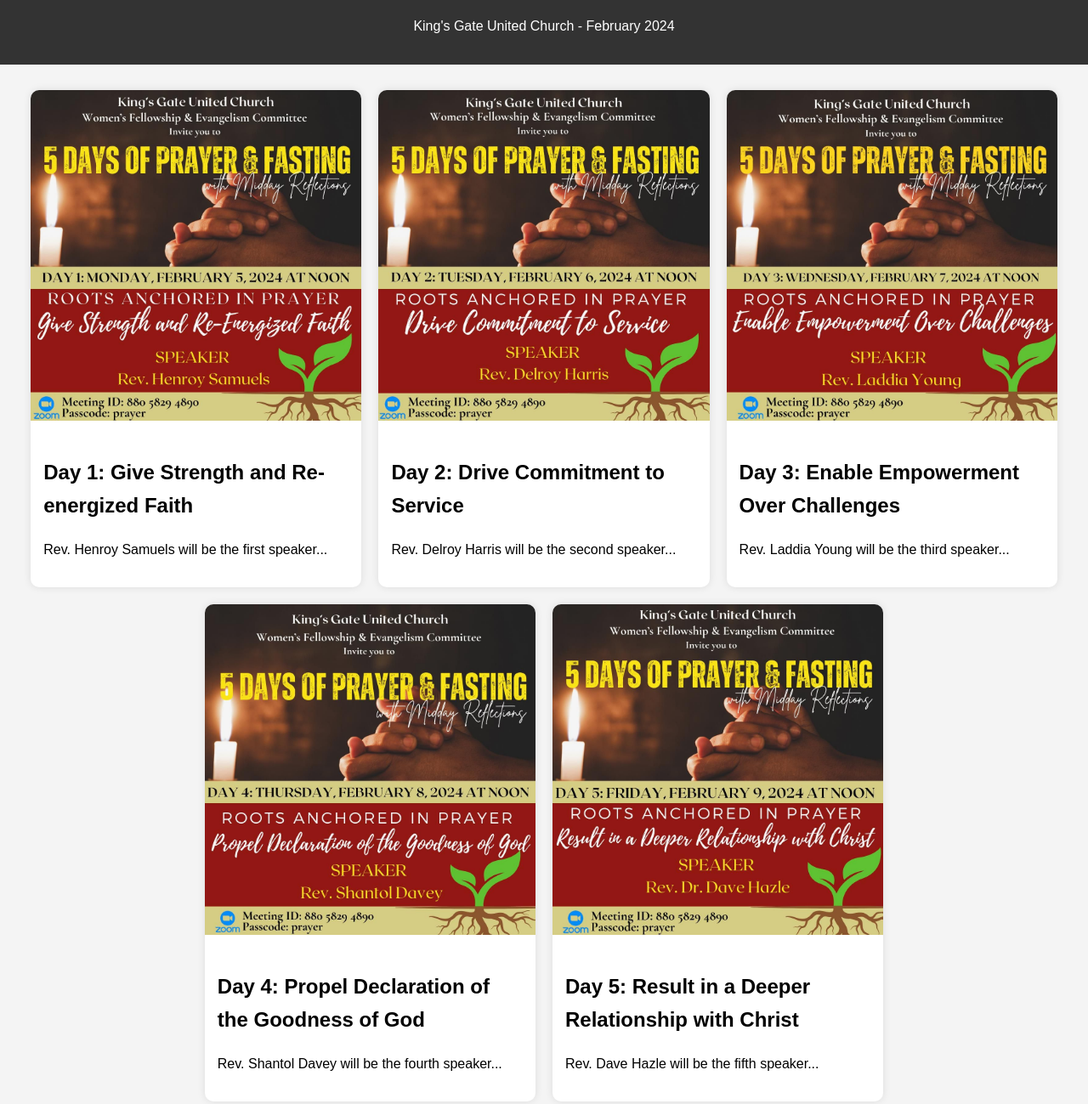
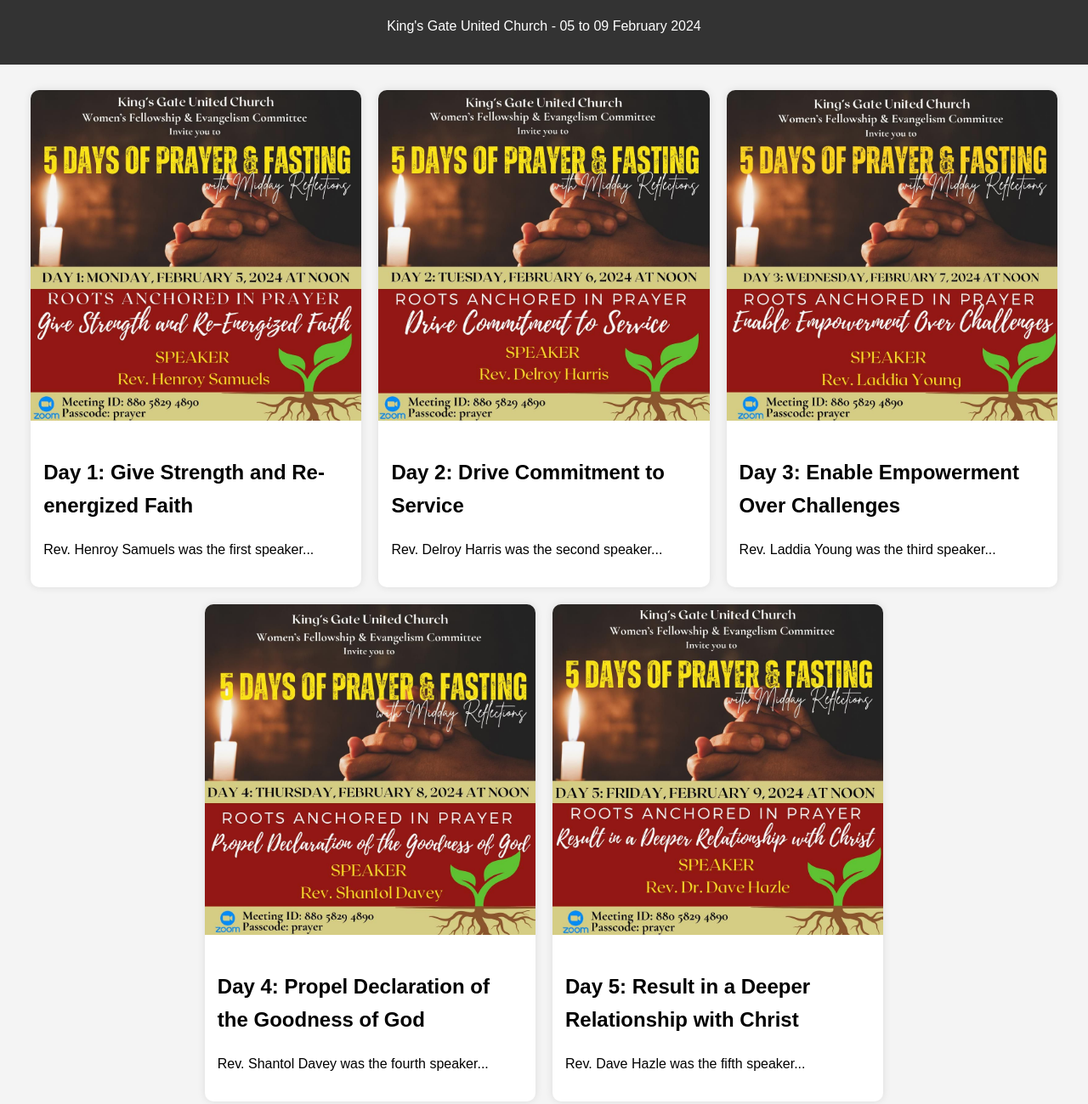
Before and after one commit to gladstone28/KGUC-5-DAYS-PRAYER-FASTING, a plain HTML site: page index.html in a window 1280 px wide. Shown: the part 92-1391 px from the top of the page at 85% size. Drawn offline with Linux system fonts and the light colour scheme.

Commit message:
changed text to was in index.html

```diff
--- a/index.html
+++ b/index.html
@@ -11,7 +11,7 @@
 <body>
     <header>
         <h1>5 Days of Prayer & Fasting</h1>
-        <p>King's Gate United Church - February 2024</p>
+        <p>King's Gate United Church - 05 to 09 February 2024</p>
     </header>
 
     <div class="card-container">
@@ -20,35 +20,35 @@
             <img src="images\day1.jpeg" alt="Day 1">
             <div class="card-content">
                 <h2>Day 1: Give Strength and Re-energized Faith</h2>
-                <p>Rev. Henroy Samuels will be the first speaker...</p>
+                <p>Rev. Henroy Samuels was the first speaker...</p>
             </div>
         </div>
         <div class="card">
             <img src="images\day2.jpeg" alt="Day 1">
             <div class="card-content">
                 <h2>Day 2: Drive Commitment to Service</h2>
-                <p>Rev. Delroy Harris will be the second speaker...</p>
+                <p>Rev. Delroy Harris was the second speaker...</p>
             </div>
         </div>
         <div class="card">
             <img src="images\day3.jpeg" alt="Day 1">
             <div class="card-content">
                 <h2>Day 3: Enable Empowerment Over Challenges</h2>
-                <p>Rev. Laddia Young will be the third speaker...</p>
+                <p>Rev. Laddia Young was the third speaker...</p>
             </div>
         </div>
         <div class="card">
             <img src="images\day4.jpeg" alt="Day 1">
             <div class="card-content">
                 <h2>Day 4: Propel Declaration of the Goodness of God</h2>
-                <p>Rev. Shantol Davey will be the fourth speaker...</p>
+                <p>Rev. Shantol Davey was the fourth speaker...</p>
             </div>
         </div>
         <div class="card">
             <img src="images\day5.jpeg" alt="Day 1">
             <div class="card-content">
                 <h2>Day 5: Result in a Deeper Relationship with Christ</h2>
-                <p>Rev. Dave Hazle will be the fifth speaker...</p>
+                <p>Rev. Dave Hazle was the fifth speaker...</p>
             </div>
         </div>
 
```
